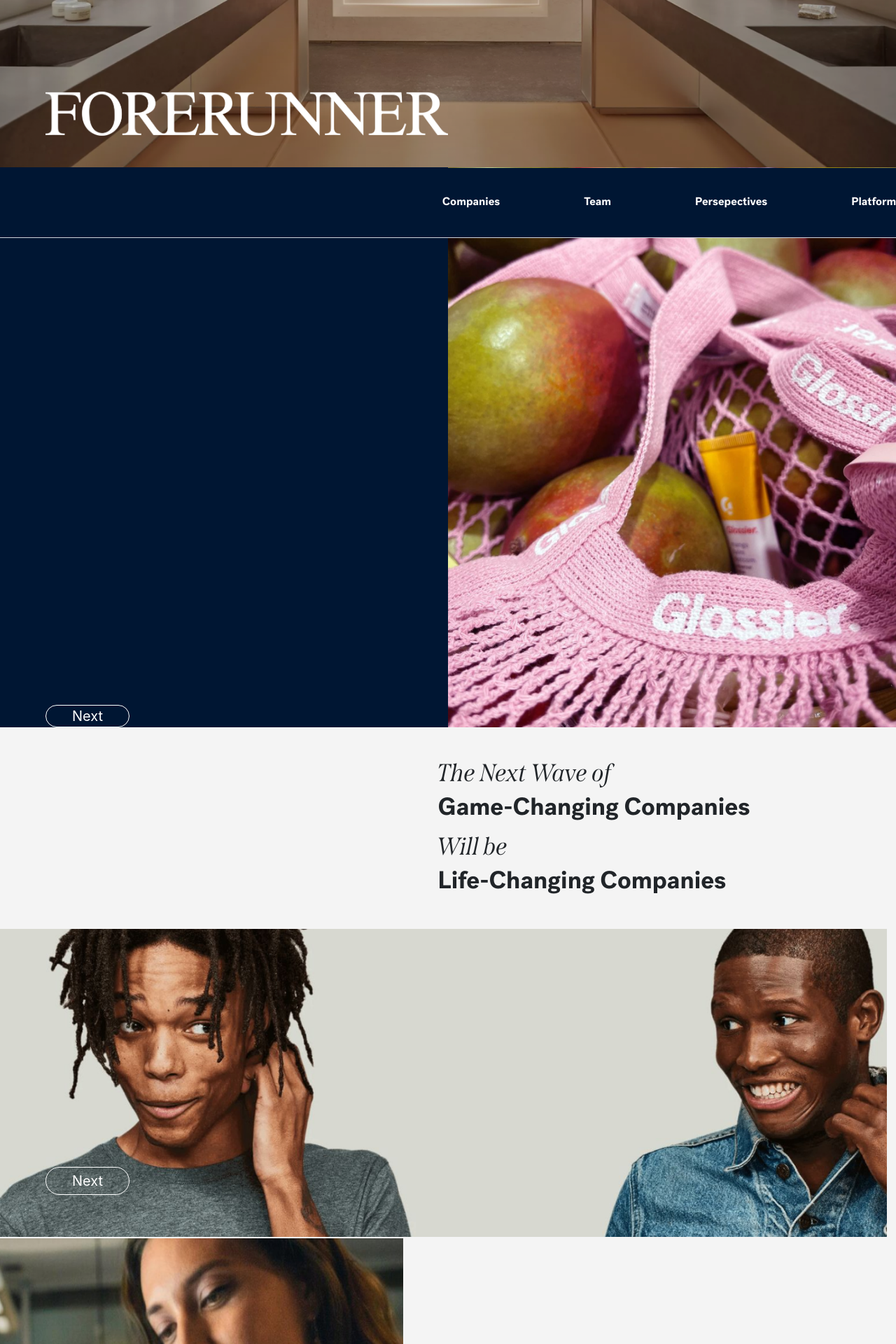
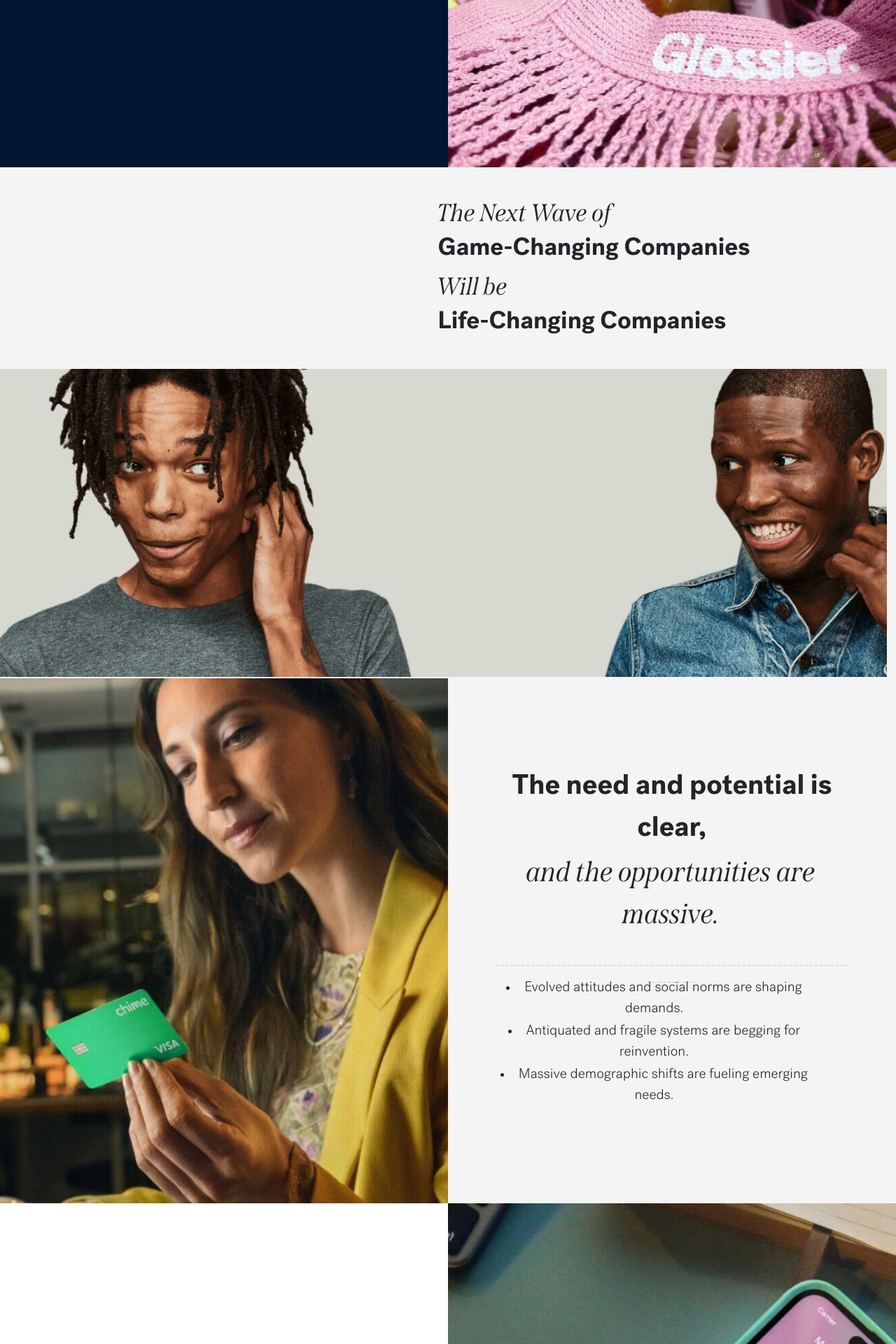
Before and after one commit to nikudon612/fr-poc, a React (Create React App) app: page / in a window 1280 px wide. Shown: the part 560-2480 px from the top of the page at 70% size. Built offline with nearby package versions, Linux system fonts and the light colour scheme.

Commit message:
changed header and hero section, removed next buttons per design

```diff
--- a/src/App.css
+++ b/src/App.css
@@ -2,6 +2,7 @@
   text-align: center;
   /* overflow: hidden; */
 }
+
 
 @font-face {
   font-family: 'span';
--- a/src/App.js
+++ b/src/App.js
@@ -13,8 +13,7 @@ import NewLoading from './Components/NewLoading';
 function App() {
   return (
     <div className="App">
-      <NewLoading />
-      {/* <Loading /> */}
+      {/* <NewLoading /> */}
       <Header />
       <Hero />
       <Panel1 />
--- a/src/Components/Header.jsx
+++ b/src/Components/Header.jsx
@@ -2,7 +2,7 @@ import React from 'react'
 import '../Styles/Header.css';
 import { gsap } from 'gsap';
 import { ScrollTrigger } from 'gsap/all';
-import frlogo from '../Assets/Forerunner_Wordmark_White.png'
+import frlogo from '../Assets/Vector.png'
 
 
 function Header() {
--- a/src/Components/Hero.jsx
+++ b/src/Components/Hero.jsx
@@ -58,9 +58,9 @@ function Hero() {
                     <span className='Culture'>Culture</span>
                 </div>
             </div>
-            <a href='#' id='hero-button' onClick={click}>
+            {/* <a href='#' id='hero-button' onClick={click}>
                 Next
-            </a>
+            </a> */}
         </div>
         <div className='hero-right'>
             <div className='hero-image'>
--- a/src/Components/Panel1.jsx
+++ b/src/Components/Panel1.jsx
@@ -40,9 +40,9 @@ const Panel1 = () => {
         </div>
         <div className='panel1-bottom'>
             <img src={Rectangle7} alt='panel1' className='panel1-image'/>
-            <a id='panel1-hero-button' onClick={click2}>
+            {/* <a id='panel1-hero-button' onClick={click2}>
                  Next
-            </a>
+            </a> */}
         </div>
 
     </div>
--- a/src/Components/Panel2.jsx
+++ b/src/Components/Panel2.jsx
@@ -44,7 +44,7 @@ const Panel2 = () => {
                     <li className='list-text'>Massive demographic shifts are fueling emerging needs.</li>
                 </div>
             </div>
-            <a id='panel2-next' onClick={click3}>Next</a>
+            {/* <a id='panel2-next' onClick={click3}>Next</a> */}
         </div>
     </div>
   )
--- a/src/Components/Panel3.jsx
+++ b/src/Components/Panel3.jsx
@@ -42,7 +42,7 @@ const Panel3 = () => {
                     <li className='list-text'>Massive demographic shifts are fueling emerging needs.</li>
                 </div>
             </div>
-            <a id='panel3-next' onClick={click4}>Next</a>
+            {/* <a id='panel3-next' onClick={click4}>Next</a> */}
         </div>
         <div className='panel3-right'>
             <img src={phone} className='panel3-image' />
--- a/src/Components/Panel4.jsx
+++ b/src/Components/Panel4.jsx
@@ -37,7 +37,7 @@ const Panel4 = () => {
         </div>
         <div className='panel4-bottom'>
             <img src={Man} onClick={click5} className='panel4-image'/>
-            <a id='panel4-button' onClick={click5}>Next</a>
+            {/* <a id='panel4-button' onClick={click5}>Next</a> */}
         </div>
     </div>
   )
--- a/src/Styles/Header.css
+++ b/src/Styles/Header.css
@@ -17,7 +17,7 @@
 
 .frlogo {
     padding-left: 65px;
-    width: 25%;
+    /* width: 25%; */
     z-index: 101;
 }
 .header-links {
--- a/src/Styles/Hero.css
+++ b/src/Styles/Hero.css
@@ -22,14 +22,14 @@
     opacity: 0;
 }
 .small-hero-text {
-    font-size: 20px;
+    font-size: 30px;
     font-weight: 400;
     display: flex;
     justify-content: flex-start;
-    margin: -15px 0px;
+    margin: -60px 0px;
 }
 .larger-hero-text {
-    font-size: 100px;
+    font-size: 150px;
     font-weight: 500;
     display: flex;
     justify-content: flex-start;
@@ -69,15 +69,15 @@
 
 .ampersand {
     font-family: 'voyage';
-    font-size: 200px;
+    font-size: 250px;
     font-weight: 500;
-    margin: 15px -15px;
+    margin: 35px -2px;
     color: #D1EF59;
     position: absolute;
 }
 .Culture {
     position: absolute;
-    margin: 75px 136px;
+    margin: 112px 187px;
 }
 
 .carousel-inner {
--- a/src/Styles/NewLoading.css
+++ b/src/Styles/NewLoading.css
@@ -1,6 +1,6 @@
 .newloading {
     height: 100vh;
-    width: 100vw;
+    width: 99vw;
     background-color: black;
 }
 
--- a/src/Styles/Panel2.css
+++ b/src/Styles/Panel2.css
@@ -6,7 +6,7 @@
 }
 .panel2-left {
     display: flex;
-    width: 45vw;
+    width: 50vw;
     height: 100%;
 }
 .panel2-image {
@@ -19,7 +19,7 @@
     display: flex;
     flex-direction: column;
     justify-content: center;
-    width: 55vw;
+    width: 50vw;
 }
  .panel2-text {
     display: flex;
```
Also changed, not shown: src/Assets/Line.png (added).
